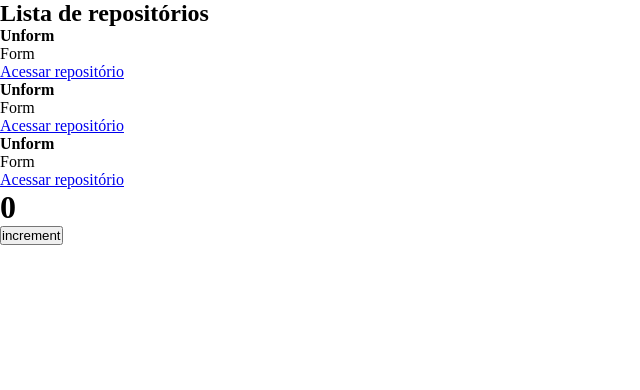
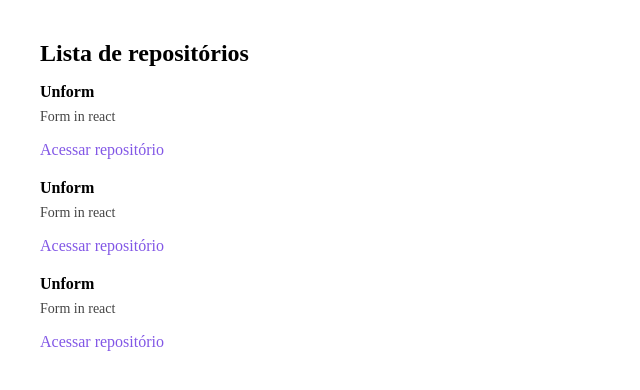
Before and after one commit to Pedrofelipem/ignite-reactjs, a React app: page / in a window 1280 px wide. Shown: the top 390 px of the page, without its empty margins (0-640 px from the left). Built offline with nearby package versions, Linux system fonts and the light colour scheme.

Commit message:
Styles: respositories

```diff
--- a/package.json
+++ b/package.json
@@ -16,11 +16,13 @@
         "@babel/core": "^7.16.7",
         "@babel/preset-env": "^7.16.8",
         "@babel/preset-react": "^7.16.7",
+        "@pmmmwh/react-refresh-webpack-plugin": "^0.5.4",
         "babel-loader": "^8.2.3",
         "cross-env": "^7.0.3",
         "css-loader": "^6.5.1",
         "html-webpack-plugin": "^5.5.0",
         "node-sass": "^7.0.1",
+        "react-refresh": "^0.11.0",
         "sass-loader": "^12.4.0",
         "style-loader": "^3.3.1",
         "webpack": "^5.66.0",
--- a/src/App.jsx
+++ b/src/App.jsx
@@ -1,11 +1,8 @@
-import { Counter } from "./components/Counter";
 import { RepositoryList } from "./components/RepositoryList"
 import "./styles/global.scss"
 export function App() {
     return (
-        <>
         <RepositoryList />
-        <Counter />
-        </>
+
     )
 }
--- a/src/components/Counter.jsx
+++ /dev/null
@@ -1,15 +0,0 @@
-import  {useState} from 'react';
-export function Counter(){
-    const [counter, setCounter] = useState(0);
-    function increment(){
-        setCounter(counter + 1)
-    }
-    return(
-        <di>
-            <h1>{counter}</h1>
-            <button type="button" onClick={increment}>
-                increment
-            </button>
-        </di>
-    );
-}
--- a/src/components/RepositoryItem.jsx
+++ b/src/components/RepositoryItem.jsx
@@ -5,6 +5,5 @@ export function RepositoryItem(props){
             <p>{props.repository.description}</p>
             <a href={props.repository.link}> Acessar repositório</a>
         </li>
-
 );
 }
--- a/src/components/RepositoryList.jsx
+++ b/src/components/RepositoryList.jsx
@@ -1,13 +1,14 @@
 import { RepositoryItem } from "./RepositoryItem";
+import '../styles/repositories.scss';
 
 export function RepositoryList(){
     const repository = {
         name: 'Unform',
-        description: 'Form',
+        description: 'Form in react',
         link: 'https://github.com/unform/unform'
     }
     return(
-        <section className="respository-list">
+        <section className="repository-list">
             <h1>Lista de repositórios</h1>
         <ul>
             <RepositoryItem repository={repository}/>
--- /dev/null
+++ b/src/styles/repositories.scss
@@ -0,0 +1,25 @@
+section.repository-list {
+    margin: 40px;
+    h1 {
+        margin-bottom: 16px;
+    }
+    ul {
+        list-style: none;
+        li {
+            & + li {
+                margin-top: 20px;
+            }
+            p {
+                font-size: 14px;
+                color: #444;
+                margin-top: 8px;
+            }
+            a {
+                display: inline-block;
+                margin-top: 16px;
+                text-decoration: none;
+                color: #8257e6;
+            }
+        }
+    }
+}
--- a/webpack.config.js
+++ b/webpack.config.js
@@ -1,6 +1,7 @@
 const { resolve } = require('path')
 const path = require('path')
-const htmlWebpackPlugin = require('html-webpack-plugin')
+const htmlWebpackPlugin = require('html-webpack-plugin');
+const ReactRefreshWebpackPlugin = require('@pmmmwh/react-refresh-webpack-plugin');
 
 const isDevelopment = process.env.NODE_ENV !== 'production';
 
@@ -16,19 +17,28 @@ module.exports = {
         extensions: ['.js', '.jsx'],
     },
     devServer: {
-        static: './'
+        static: './',
+        hot: true,
     },
     plugins: [
+        isDevelopment && new ReactRefreshWebpackPlugin(),
         new htmlWebpackPlugin({
             template: path.resolve(__dirname, 'public', 'index.html')
         })
-    ],
+    ].filter(Boolean),
     module: {
         rules: [{
                 test: /\.jsx$/,
                 exclude: /node_modules/,
-                use: 'babel-loader',
+                use: {
+                    loader: 'babel-loader',
+                    options:{
+                    plugins: [
+                        isDevelopment && require.resolve('react-refresh/babel')
+                    ].filter(Boolean)
+                },
             },
+        },
             {
                 test: /\.scss$/,
                 exclude: /node_modules/,
```
Also changed, not shown: 2 other files (tests, documents, lock files or other folders).
